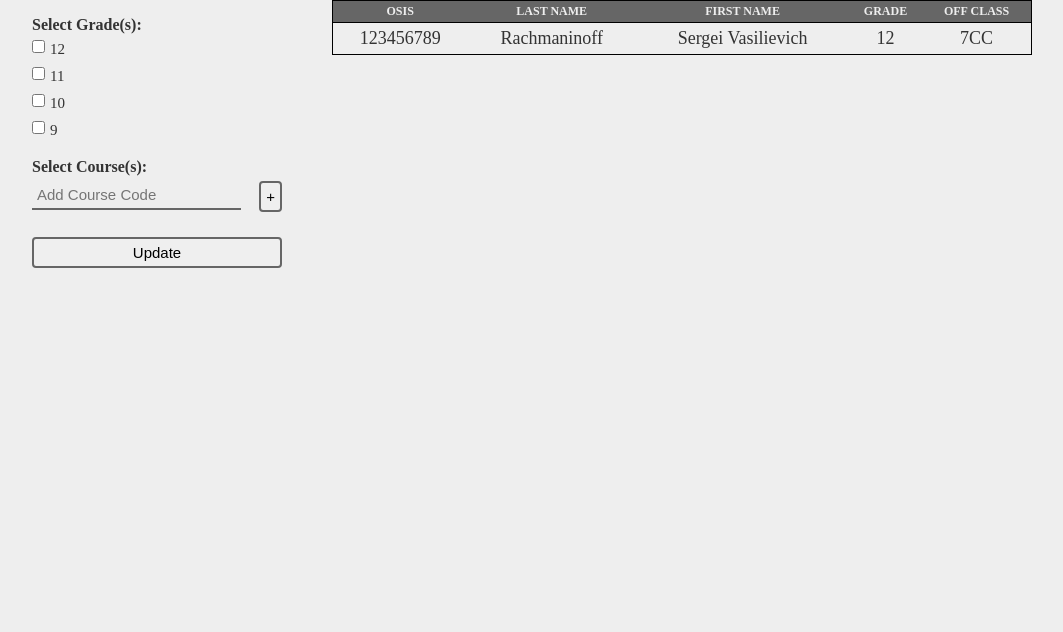
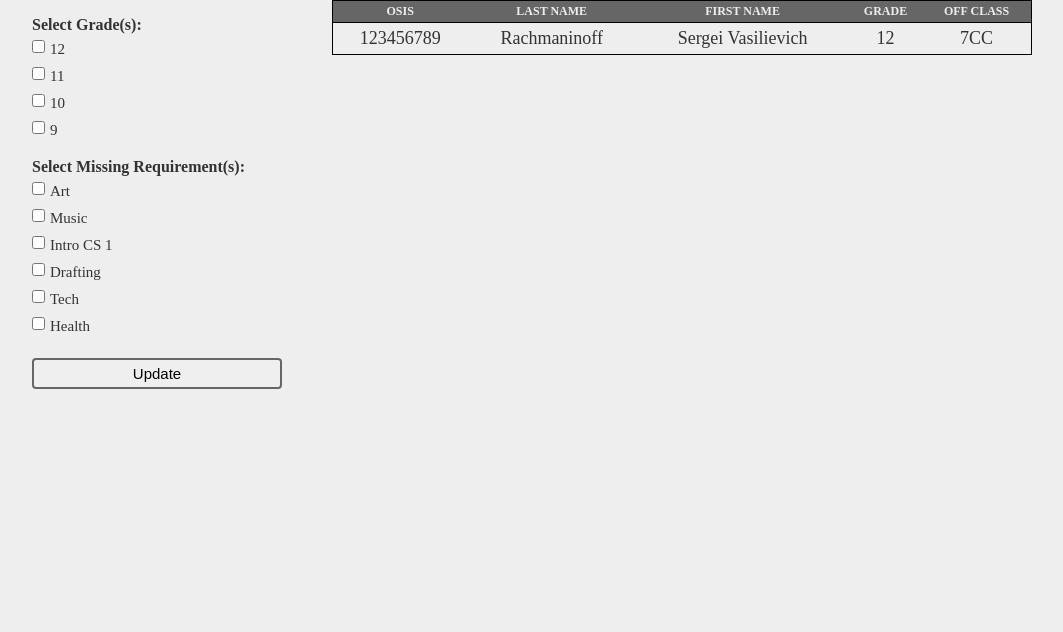
Before and after one commit to stuy-tetrabyte/graduation-req-tracker, a Flask app: page /class/1 in a window 1280 px wide. Shown: the part 140-772 px from the top of the page, without its empty margins (108-1171 px from the left). Run offline with Flask 2, Linux system fonts and the light colour scheme.

Commit message:
changed filter options

```diff
--- a/templates/class.html
+++ b/templates/class.html
@@ -16,9 +16,13 @@
 		<input type="checkbox" name="grade" value="10">10<br>
 		<input type="checkbox" name="grade" value="9">9<br>
 
-		<h3>Select Course(s):</h3>
-		<input type="text" id="class" placeholder="Add Course Code">
-		<button class="right" id="add-class">+</button>
+		<h3>Select Missing Requirement(s):</h3>
+		<input type="checkbox" name="grade" value="Art">Art<br>
+		<input type="checkbox" name="grade" value="Music">Music<br>
+		<input type="checkbox" name="grade" value="Intro CS 1">Intro CS 1<br>
+		<input type="checkbox" name="grade" value="Drafting">Drafting<br>
+		<input type="checkbox" name="grade" value="Tech">Tech<br>
+		<input type="checkbox" name="grade" value="Health">Health<br>
 
 		<button class="submit" type="submit" name="action">Update</button>
 	</form>
--- a/templates/student.html
+++ b/templates/student.html
@@ -17,7 +17,7 @@
 <table>
 	<tr><th>Art</th><td>{{ courses[0] }}</td></tr>
 	<tr><th>Music</th><td>{{ courses[1] }}</td></tr>
-	<tr><th>Intro CS</th><td>{{ courses[2] }}</td></tr>
+	<tr><th>Intro CS 1</th><td>{{ courses[2] }}</td></tr>
 	<tr><th>Drafting</th><td>{{ courses[3] }}</td></tr>
 	<tr><th>Tech</th><td>{{ courses[4] }}</td></tr>
 	<tr><th>Health</th><td>{{ courses[5] }}</td></tr>
```
